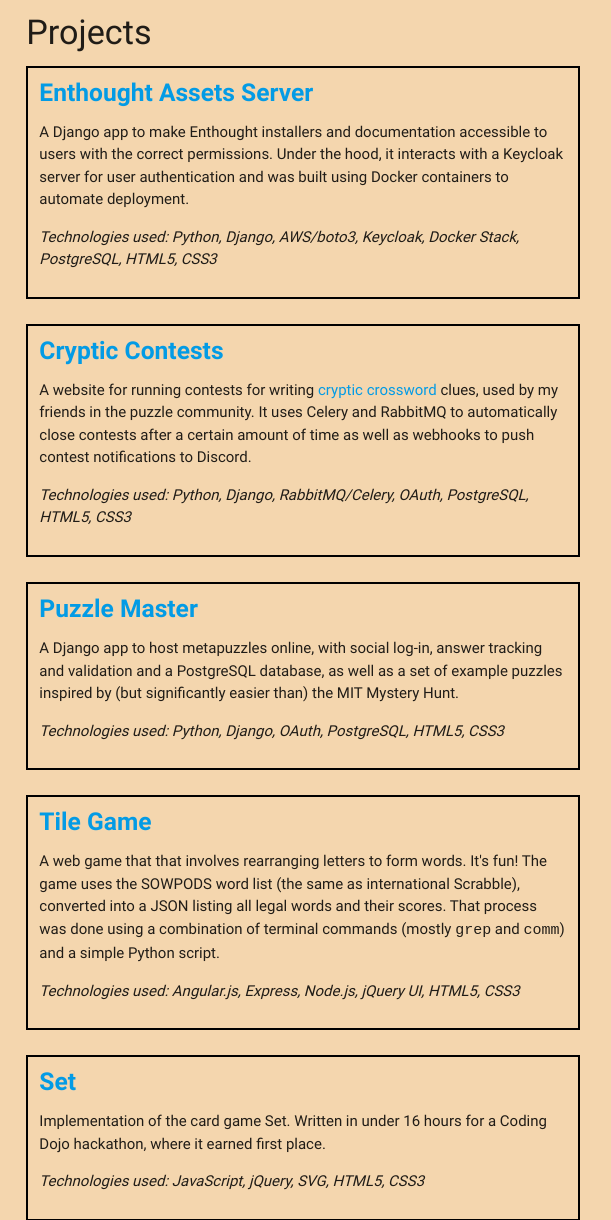
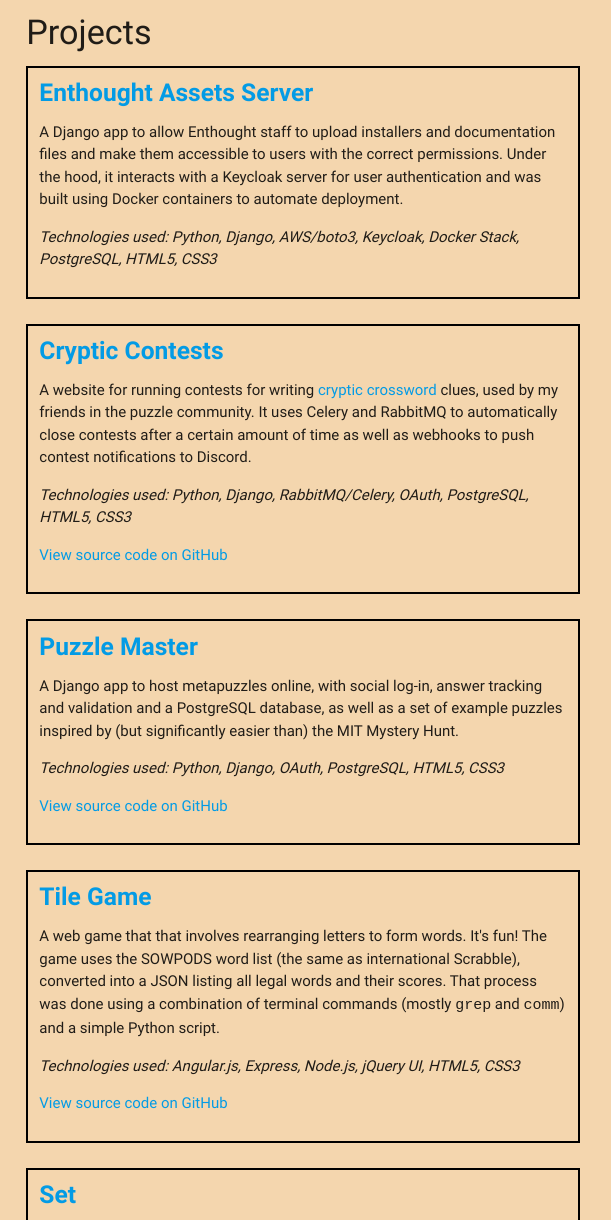
Before and after one commit to madjaqk/madjaqk.github.io, a plain HTML site: page index.html in a window 1280 px wide. Shown: the part 311-1531 px from the top of the page, 337-948 px from the left. Drawn offline with Linux system fonts and the light colour scheme.

Commit message:
add GitHub links

```diff
--- a/index.html
+++ b/index.html
@@ -26,28 +26,32 @@
 					<h4>Projects</h4>
 					<div class="project-box">
 						<h5><a href="https://assets.enthought.com">Enthought Assets Server</a></h5>
-						<p>A Django app to make Enthought installers and documentation accessible to users with the correct permissions.  Under the hood, it interacts with a Keycloak server for user authentication and was built using Docker containers to automate deployment.</p>
+						<p>A Django app to allow Enthought staff to upload installers and documentation files and make them accessible to users with the correct permissions.  Under the hood, it interacts with a Keycloak server for user authentication and was built using Docker containers to automate deployment.</p>
 						<p class="techs">Technologies used: Python, Django, AWS/boto3, Keycloak, Docker Stack, PostgreSQL, HTML5, CSS3</p>
 					</div>
 					<div class="project-box">
 						<h5><a href="https://cryptics.jackbrounstein.com">Cryptic Contests</a></h5>
 						<p>A website for running contests for writing <a href="https://en.wikipedia.org/wiki/Cryptic_crossword">cryptic crossword</a> clues, used by my friends in the puzzle community.  It uses Celery and RabbitMQ to automatically close contests after a certain amount of time as well as webhooks to push contest notifications to Discord.</p>
 						<p class="techs">Technologies used: Python, Django, RabbitMQ/Celery, OAuth, PostgreSQL, HTML5, CSS3</p>
+						<p><a href="https://github.com/madjaqk/cryptic_contest">View source code on GitHub</a></p>
 					</div>
 					<div class="project-box">
 						<h5><a href="http://puzzles.jackbrounstein.com">Puzzle Master</a></h5>
 						<p>A Django app to host metapuzzles online, with social log-in, answer tracking and validation and a PostgreSQL database, as well as a set of example puzzles inspired by (but significantly easier than) the MIT Mystery Hunt.</p>
 						<p class="techs">Technologies used: Python, Django, OAuth, PostgreSQL, HTML5, CSS3</p>
+						<p><a href="https://github.com/madjaqk/puzzle_master_v2">View source code on GitHub</a></p>
 					</div>
 					<div class="project-box">
 						<h5><a href="http://tiles.jackbrounstein.com">Tile Game</a></h5>
 						<p>A web game that that involves rearranging letters to form words.  It's fun!  The game uses the SOWPODS word list (the same as international Scrabble), converted into a JSON listing all legal words and their scores.  That process was done using a combination of terminal commands (mostly <code>grep</code> and <code>comm</code>) and a simple Python script.</p>
 						<p class="techs">Technologies used: Angular.js, Express, Node.js, jQuery UI, HTML5, CSS3</p>
+						<p><a href="https://github.com/madjaqk/tile_game">View source code on GitHub</a></p>
 					</div>
 					<div class="project-box">
 						<h5><a href="/Set/">Set</a></h5>
 						<p>Implementation of the card game Set.  Written in under 16 hours for a Coding Dojo hackathon, where it earned first place.</p>
 						<p class="techs">Technologies used: JavaScript, jQuery, SVG, HTML5, CSS3</p>
+						<p><a href="https://github.com/madjaqk/Set">View source code on GitHub</a></p>
 					</div>
 					<h4>Anything Else?</h4>
 					<p><a href="/project_ideas">Random project idea generator</a></p>
```
